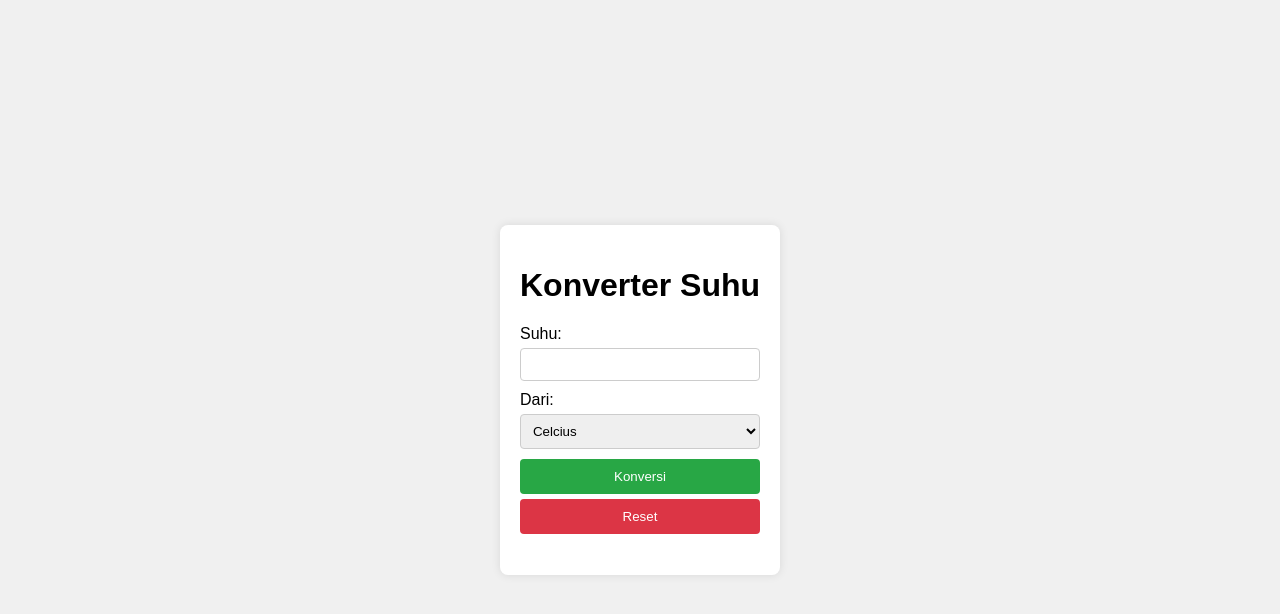
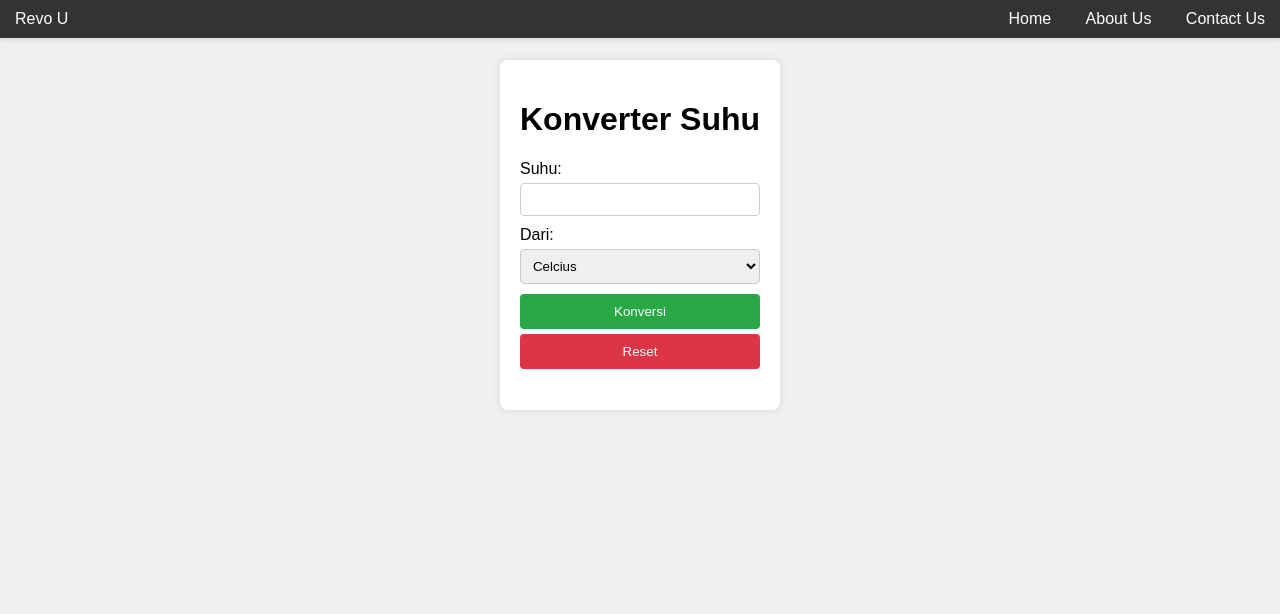
Before and after one commit to revou-fundamental-course/10-jun-24-MuhammadFiqhiFauzan, a plain HTML site: page index.html in a window 1280 px wide. Drawn offline with Linux system fonts and the light colour scheme.

Commit message:
add header

```diff
--- a/CSS/styles.css
+++ b/CSS/styles.css
@@ -3,16 +3,45 @@ body {
   margin: 0;
   padding: 0;
   display: flex;
-  justify-content: center;
+  flex-direction: column;
   align-items: center;
-  height: 100vh;
   background-color: #f0f0f0;
+}
+header {
+  width: 100%;
+  background-color: #333;
+  color: white;
+  padding: 10px 0;
+  position: fixed;
+  top: 0;
+  left: 0;
+  display: flex;
+  justify-content: space-between;
+  align-items: center;
+  box-shadow: 0 2px 4px rgba(0, 0, 0, 0.1);
+  z-index: 1000;
+}
+header a {
+  color: white;
+  text-decoration: none;
+  margin: 0 15px;
+}
+header a:hover {
+  text-decoration: underline;
+}
+header .navbar {
+  display: flex;
+  align-items: center;
+}
+header .navbar section {
+  display: flex;
 }
 main {
   background: #fff;
   padding: 20px;
   border-radius: 8px;
   box-shadow: 0 0 10px rgba(0, 0, 0, 0.1);
+  margin-top: 60px; /* To avoid overlap with fixed header */
 }
 form {
   display: flex;
--- a/index.html
+++ b/index.html
@@ -3,10 +3,18 @@
   <head>
     <meta charset="UTF-8" />
     <meta name="viewport" content="width=device-width, initial-scale=1.0" />
-    <title>konversi suhu</title>
+    <title>Konversi Suhu</title>
     <link rel="stylesheet" href="CSS/styles.css" />
   </head>
   <body>
+    <header class="navbar">
+      <a href="#">Revo U</a>
+      <section>
+        <a href="#">Home</a>
+        <a href="#">About Us</a>
+        <a href="#">Contact Us</a>
+      </section>
+    </header>
     <main>
       <h1>Konverter Suhu</h1>
       <form id="converter-form">
@@ -52,5 +60,4 @@
         });
     </script>
   </body>
-  </body>
 </html>
```
Lines whose indentation alone changed are shown as unchanged.
